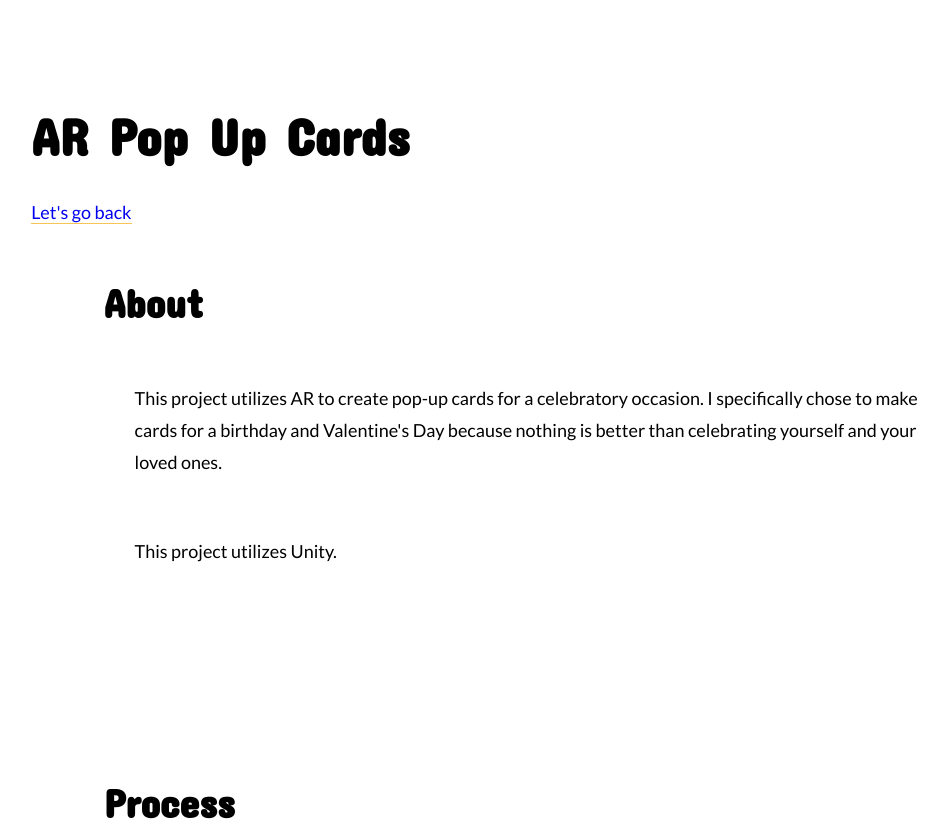
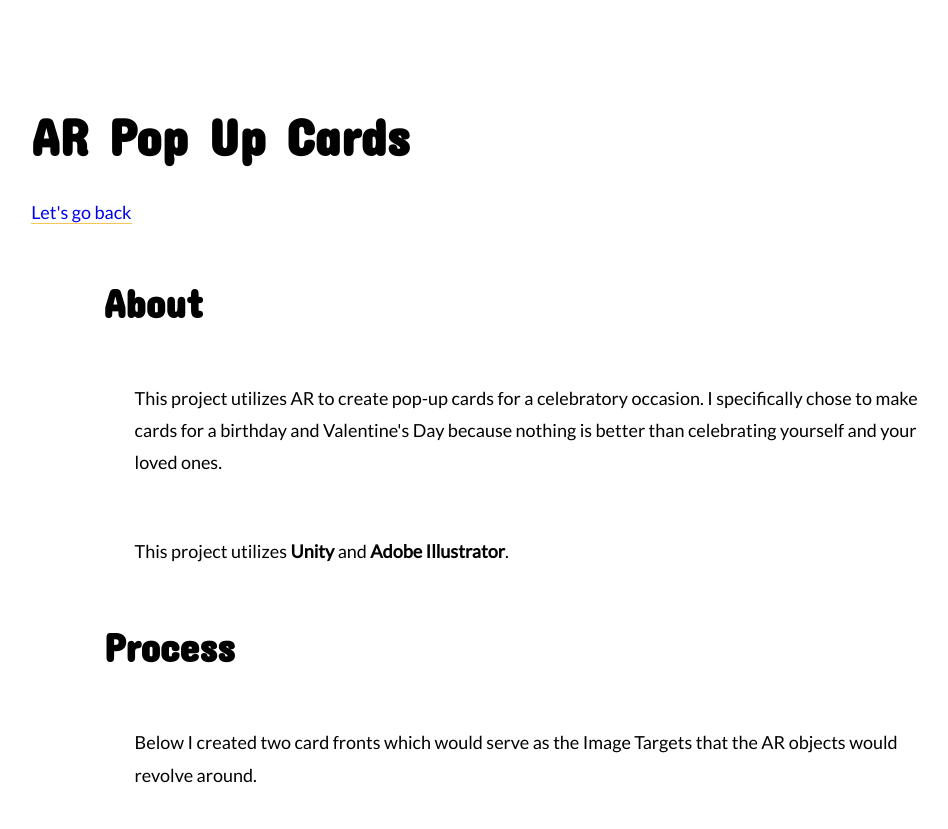
Before and after one commit to raclim/raclim-site, a plain HTML site: page projects/ar-pop-up-cards.html in a window 1280 px wide. Shown: the top 829 px of the page, without its empty margins (105-1053 px from the left). Drawn offline with Linux system fonts and the light colour scheme.

Commit message:
Update ar-pop-up-cards.html

```diff
--- a/projects/ar-pop-up-cards.html
+++ b/projects/ar-pop-up-cards.html
@@ -31,8 +31,7 @@
 			<div class = "projectContainer">
 			<h2 class = "sectionLabel">About</h2>
 					<p class="project-info"> This project utilizes AR to create pop-up cards for a celebratory occasion. I specifically chose to make cards for a birthday and Valentine's Day because nothing is better than celebrating yourself and your loved ones. </p>
-					<p class="project-info"> This project utilizes Unity. </p>
-					<div class = "filler"></div>
+				<p class="project-info"> This project utilizes <span style="font-weight:bold">Unity</span> and <span style="font-weight:bold">Adobe Illustrator</span>. </p>
 
 				<h2 class = "sectionLabel">Process</h2>
 					<p class="project-info"> Below I created two card fronts which would serve as the Image Targets that the AR objects would revolve around.</p>
```
